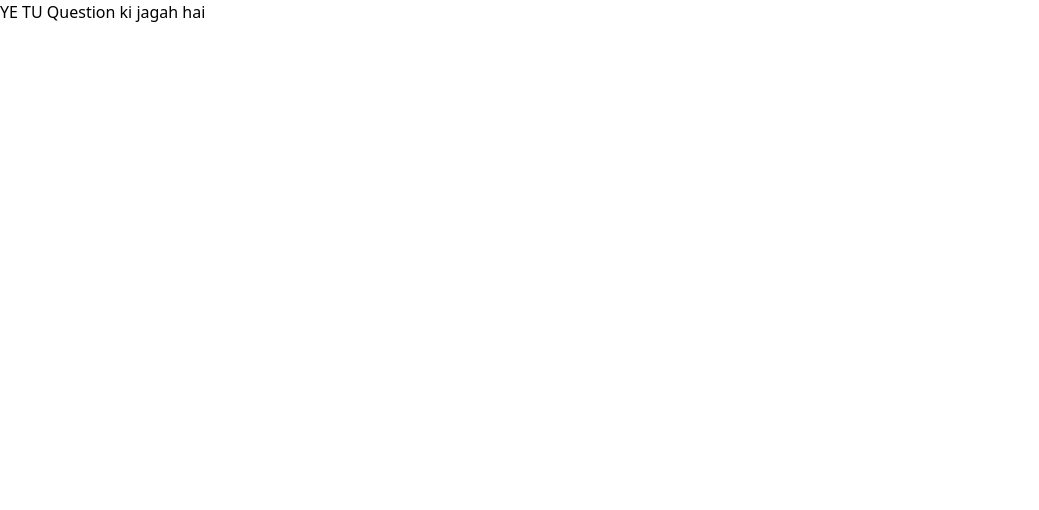
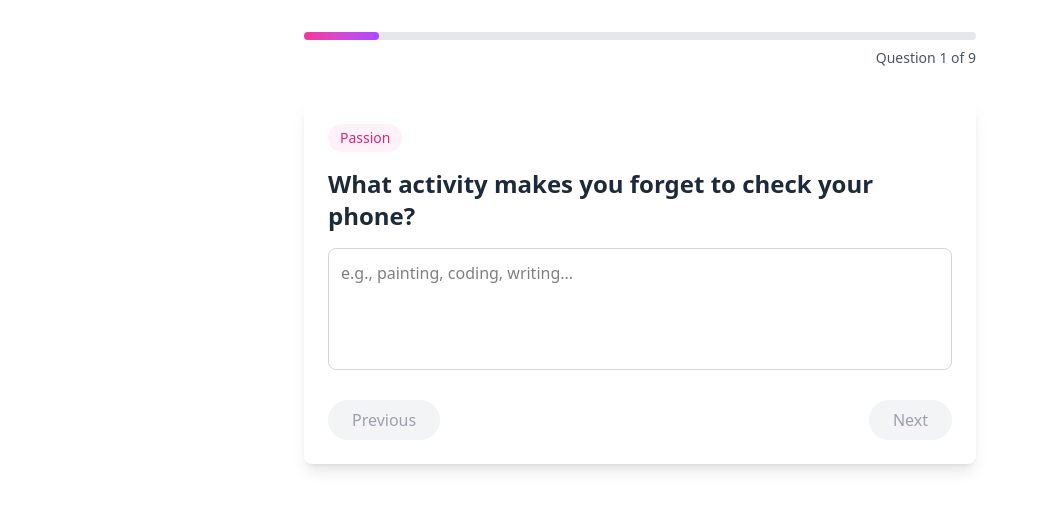
Before and after one commit to Ahmad-iii/YOUR_IKIGAI, a React (Vite) app: page / in a window 1280 px wide. Both pictures are taken after a click on the button "Start Now". Shown: the top 510 px of the page, without its empty margins (0-1039 px from the left). Built offline with nearby package versions, Linux system fonts and the light colour scheme.

Commit message:
Styles added to App.jsx and QuestionForm.jsx

```diff
--- a/src/App.jsx
+++ b/src/App.jsx
@@ -1,25 +1,27 @@
-import { useState } from 'react'
-import LandingPage from './components/LandingPage'
-import QuestionForm from './components/QuestionForm'
-import './index.css'
+import { useState } from "react";
+import LandingPage from "./components/LandingPage";
+import QuestionForm from "./components/QuestionForm";
+import "./index.css";
 
 function App() {
-  const [currentStep, setCurrentStep] = useState('landing')
+  const [currentStep, setCurrentStep] = useState("landing");
 
   const startQuiz = () => {
-    setCurrentStep('questions')
-    console.log('Quiz started')
-  }
+    setCurrentStep("questions");
+    console.log("Quiz started");
+  };
 
   const handleQuizSubmit = (answers) => {
-    console.log("Submitted answers:", answers)
-  }
+    console.log("Submitted answers:", answers);
+  };
   return (
-    <div className="">
-      {currentStep === 'landing' && <LandingPage onStart={startQuiz} />}
-      {currentStep === 'questions' && <div>YE TU Question ki jagah hai</div>}
+    <div className="container mx-auto px-4 py-8">
+      {currentStep === "landing" && <LandingPage onStart={startQuiz} />}
+      {currentStep === "questions" && (
+        <QuestionForm onSubmit={handleQuizSubmit} />
+      )}
     </div>
-  )
+  );
 }
 
-export default App
+export default App;
--- a/src/components/QuestionForm.jsx
+++ b/src/components/QuestionForm.jsx
@@ -1,4 +1,4 @@
-import { AnimatePresence } from "framer-motion";
+import { motion, AnimatePresence } from "framer-motion";
 import { useState } from "react";
 
 const questions = [
@@ -85,22 +85,24 @@ const QuestionForm = ({ onSubmit }) => {
   const progress = ((currentQuestion + 1) / questions.length) * 100;
 
   return (
-    <div>
-      <div>
-        <div>
+    <div className="max-w-2xl mx-auto">
+      <div className="mb-8">
+        <div className="h-2 bg-gray-200 rounded-full">
           <motion.div
+            className="h-full bg-gradient-to-r from-pink-500 to-purple-500 rounded-full"
             initial={{ width: 0 }}
             animate={{ width: `${progress}%` }}
             transition={{ duration: 0.3 }}
           />
         </div>
-        <p>
+        <p className="text-right text-sm text-gray-600 mt-2">
           Question {currentQuestion + 1} of {questions.length}
         </p>
       </div>
 
       <AnimatePresence mode="wait">
         <motion.div
+          className="bg-white rounded-lg shadow-lg p-6"
           key={currentQuestion}
           initial={{ opacity: 0, x: 50 }}
           animate={{ opacity: 1, x: 0 }}
@@ -108,6 +110,7 @@ const QuestionForm = ({ onSubmit }) => {
           transition={{ duration: 0.3 }}
         >
           <span
+            className="inline-block px-3 py-1 rounded-full text-sm font-medium mb-4"
             style={{
               backgroundColor: questions[currentQuestion].category.includes(
                 "Passion"
@@ -131,20 +134,39 @@ const QuestionForm = ({ onSubmit }) => {
             {questions[currentQuestion].category}
           </span>
 
-          <h2>{questions[currentQuestion].text}</h2>
+          <h2 className="text-2xl font-semibold text-gray-800 mb-4">
+            {questions[currentQuestion].text}
+          </h2>
 
           <textarea
+            className="w-full p-3 border border-gray-300 rounded-lg focus:ring-2 focus:ring-purple-500 focus:border-transparent resize-none"
             value={currentAnswer}
             onChange={(e) => setCurrentAnswer(e.target.value)}
             placeholder={questions[currentQuestion].placeholder}
             rows={4}
             maxLength={200}
           />
-          <div>
-            <button onClick={handlePrevious} disabled={currentQuestion === 0}>
+          <div className="flex justify-between mt-6">
+            <button
+              onClick={handlePrevious}
+              disabled={currentQuestion === 0}
+              className={`px-6 py-2 rounded-full ${
+                currentQuestion === 0
+                  ? "bg-gray-100 text-gray-400"
+                  : "bg-gray-100 text-gray-600 hover:bg-gray-200"
+              }`}
+            >
               Previous
             </button>
-            <button onClick={handleNext} disabled={!currentAnswer.trim()}>
+            <button
+              onClick={handleNext}
+              disabled={!currentAnswer.trim()}
+              className={`px-6 py-2 rounded-full ${
+                currentAnswer.trim()
+                  ? "bg-gradient-to-r from-pink-500 to-purple-500 text-white hover:shadow-lg"
+                  : "bg-gray-100 text-gray-400"
+              }`}
+              >
               {currentQuestion === questions.length - 1 ? "Submit" : "Next"}
             </button>
           </div>
```
